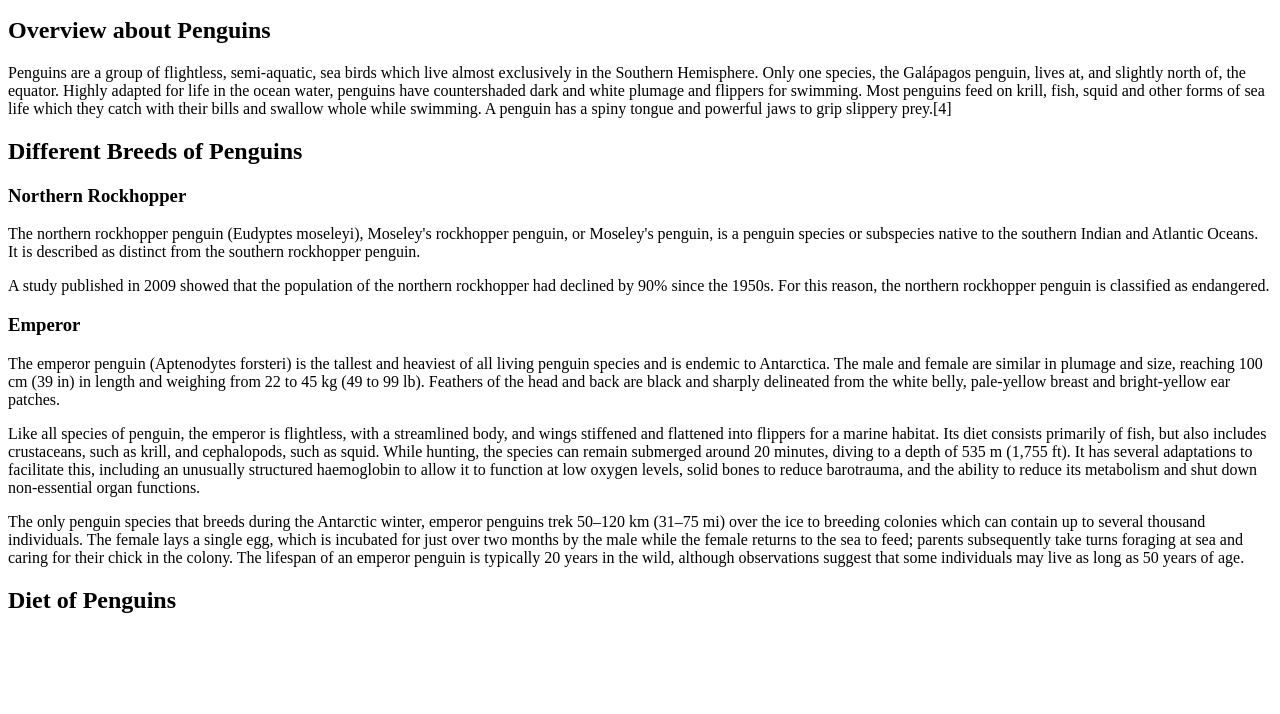
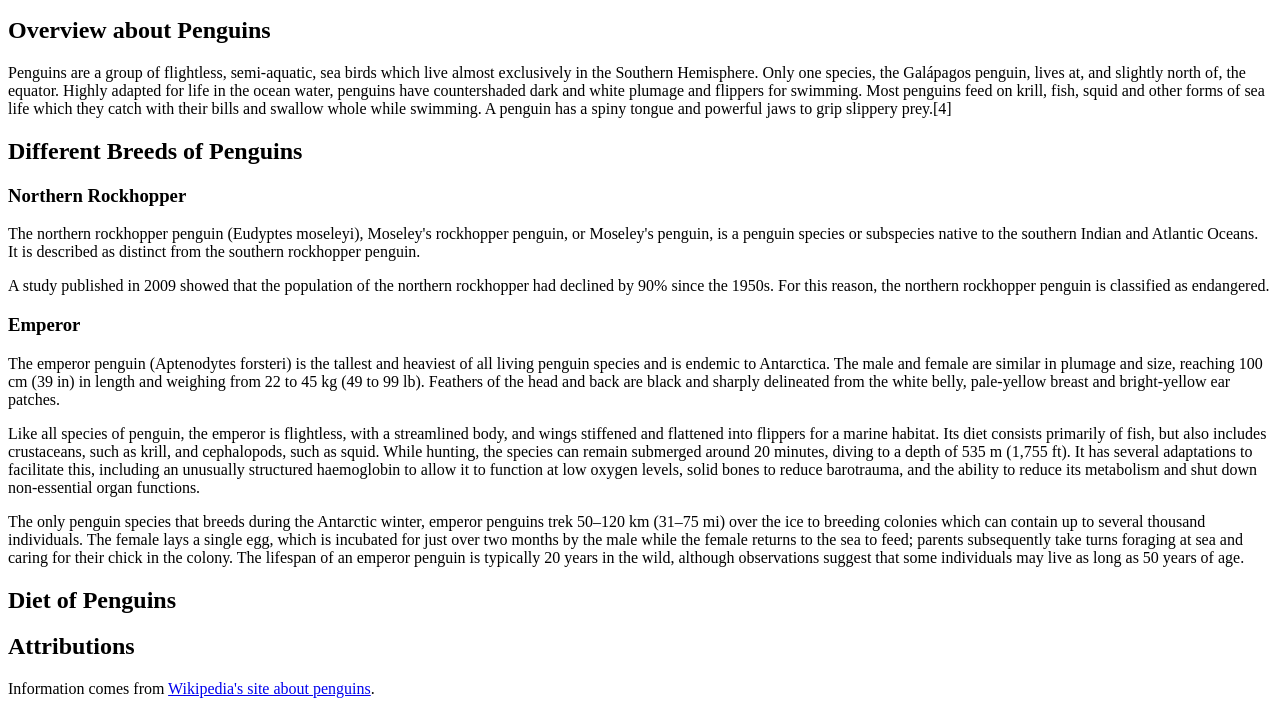
Before and after one commit to ashx3s/b-html-example-1, a plain HTML site: page index.html in a window 1280 px wide. Shown: the part 101-815 px from the top of the page. Drawn offline with Linux system fonts and the light colour scheme.

Commit message:
a href tag example

```diff
--- a/index.html
+++ b/index.html
@@ -4,7 +4,7 @@
 <head>
   <meta charset="UTF-8">
   <meta name="viewport" content="width=device-width, initial-scale=1.0">
-  <title>Document</title>
+  <title>Penguin HTML Site Example</title>
   <!-- place for information to be read by the browser -->
 </head>
 
@@ -54,6 +54,8 @@
 
   <h2>Diet of Penguins</h2>
 
+  <h2>Attributions</h2>
+  <p>Information comes from <a href="https://en.wikipedia.org/wiki/Penguin">Wikipedia's site about penguins</a>.</p>
 </body>
 
 </html>
```
